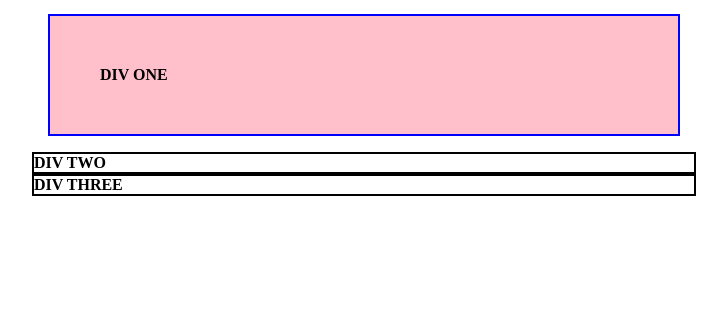
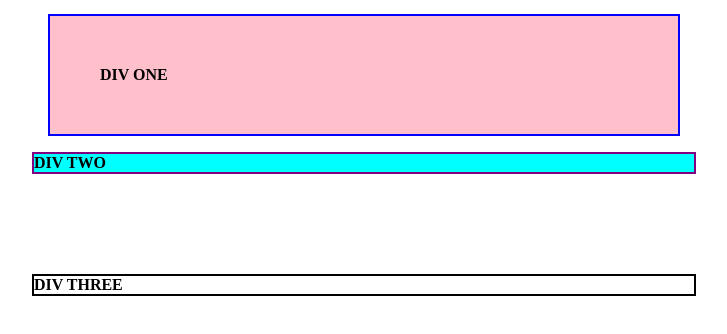
Before and after one commit to HeitorHMA/Margin-and-Padding-1, a plain HTML site: page index.html in a window 1280 px wide. Shown: the whole page, without its empty margins (276-1003 px from the left). Drawn offline with Linux system fonts and the light colour scheme.

Commit message:
Add divtwo styles

```diff
--- a/style.css
+++ b/style.css
@@ -8,3 +8,7 @@
 
 .divone{border-color: blue;
 background-color: pink;padding: 20px; margin-bottom: 16px;margin-left: 16px;margin-right: 16px;padding: 50px;}
+
+.divtwo{border-color: purple;background-color: cyan; margin-bottom: 100px;
+
+}
```
